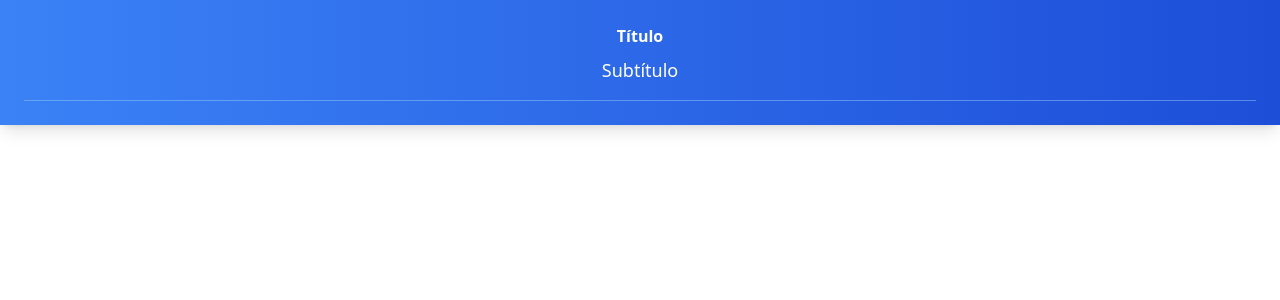
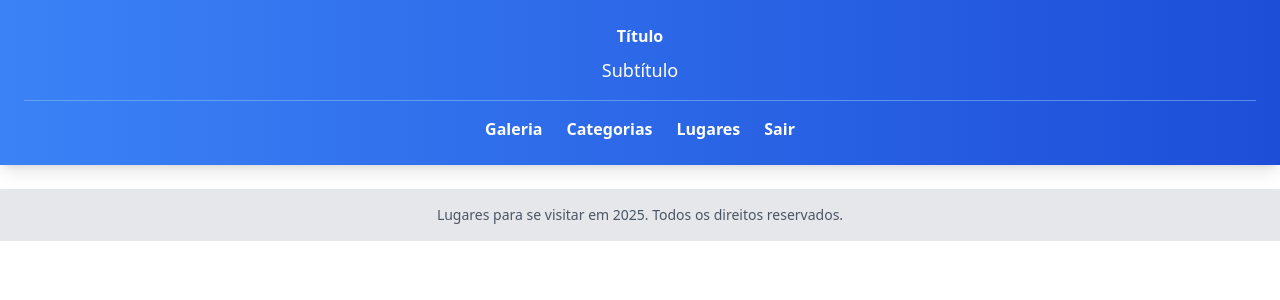
Before and after one commit to thiago-desenv/passeio-app, an Angular app: page /paginas in a window 1280 px wide. Shown: the top 300 px of the page. Built offline with nearby package versions, Linux system fonts and the light colour scheme.

Commit message:
Criado o html do layout do projeto e criado a página categoria

```diff
--- /dev/null
+++ b/src/app/categorias/categoria/categoria.html
@@ -0,0 +1 @@
+<p>categoria works!</p>
--- /dev/null
+++ b/src/app/categorias/categorias-module.ts
@@ -0,0 +1,17 @@
+import { NgModule } from '@angular/core';
+import { CommonModule } from '@angular/common';
+
+import { CategoriasRoutingModule } from './categorias-routing-module';
+import { Categoria } from './categoria/categoria';
+
+
+@NgModule({
+  declarations: [
+    Categoria
+  ],
+  imports: [
+    CommonModule,
+    CategoriasRoutingModule
+  ]
+})
+export class CategoriasModule { }
--- a/src/app/template/layout/layout.html
+++ b/src/app/template/layout/layout.html
@@ -7,4 +7,28 @@
       <hr class="border-t border-blue-300 opacity-50" />
     </div>
   </div>
+
+  <nav class="mt-4">
+    <ul class="flex justify-center space-x-6 text-white font-semibold">
+      <li>
+        <a href="" class="hover:text-yellow-300">Galeria</a>
+      </li>
+      <li>
+        <a href="paginas/categorias" class="hover:text-yellow-300">Categorias</a>
+      </li>
+      <li>
+        <a href="" class="hover:text-yellow-300">Lugares</a>
+      </li>
+      <li>
+        <a href="" class="hover:text-yellow-300">Sair</a>
+      </li>
+
+    </ul>
+  </nav>
 </header>
+
+<router-outlet></router-outlet>
+
+<footer class="bg-gray-200 text-center p-4 mt-6">
+  <p class="text-gray-600 text-sm">Lugares para se visitar em 2025. Todos os direitos reservados.</p>
+</footer>
--- a/src/app/template/template-module.ts
+++ b/src/app/template/template-module.ts
@@ -3,6 +3,7 @@ import { CommonModule } from '@angular/common';
 
 import { TemplateRoutingModule } from './template-routing-module';
 import { Layout } from './layout/layout';
+import { CategoriasModule } from '../categorias/categorias-module';
 
 
 @NgModule({
@@ -11,7 +12,8 @@ import { Layout } from './layout/layout';
   ],
   imports: [
     CommonModule,
-    TemplateRoutingModule
+    TemplateRoutingModule,
+    CategoriasModule
   ]
 })
 export class TemplateModule { }
--- a/src/app/template/template-routing-module.ts
+++ b/src/app/template/template-routing-module.ts
@@ -5,7 +5,13 @@ import { Layout } from './layout/layout';
 const routes: Routes = [
   {
     path: '',
-    component: Layout
+    component: Layout,
+    children: [
+      {
+        path: 'categorias',
+        loadChildren: () => import('../categorias/categorias-module').then(m => m.CategoriasModule)
+      }
+    ]
   }
 ];
 
```
Also changed, not shown: src/app/categorias/categoria/categoria.ts (added, +11 -0 lines), src/app/categorias/categorias-routing-module.ts (added, +16 -0 lines), src/app/categorias/categoria/categoria.scss (added), 1 other file (tests, documents, lock files or other folders).
